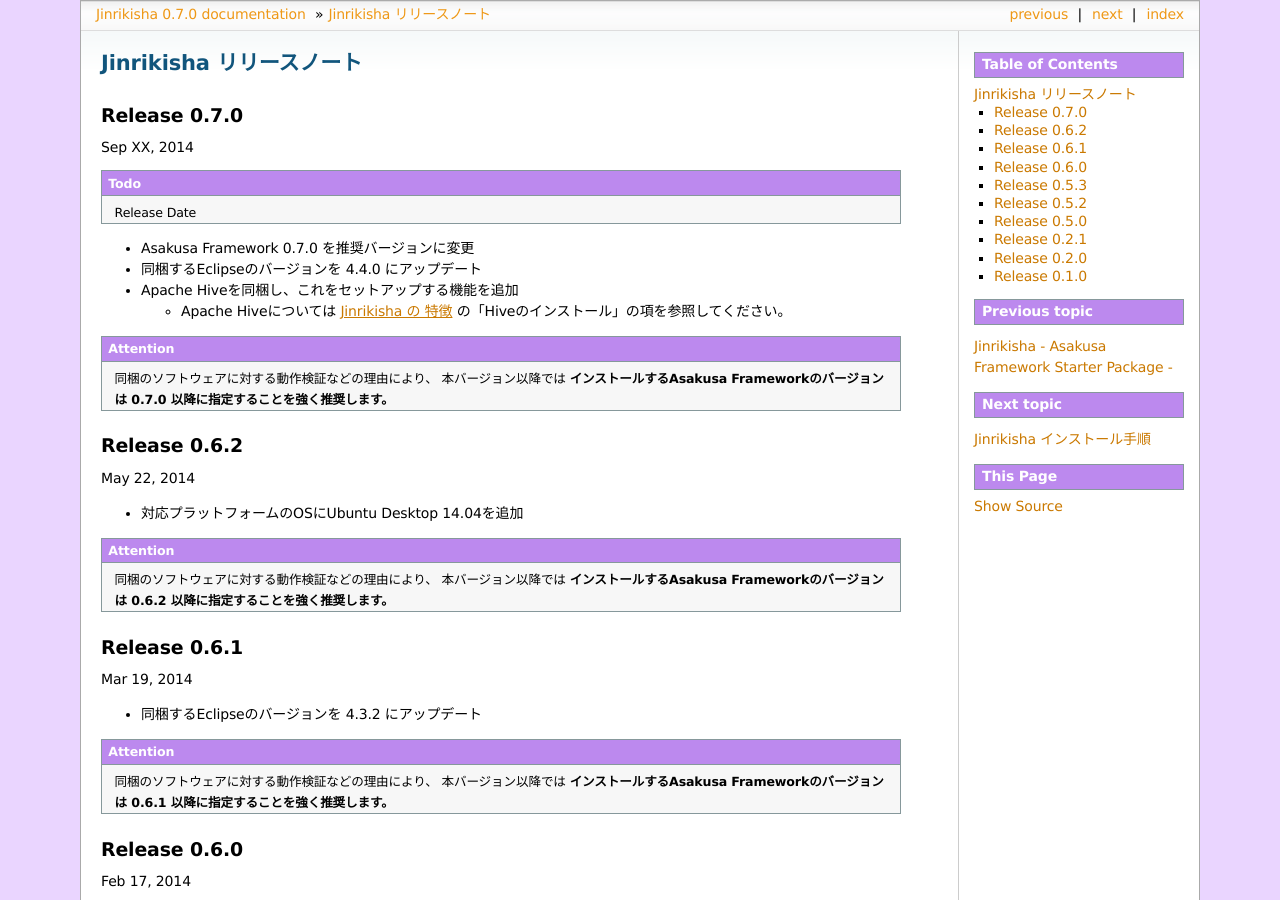
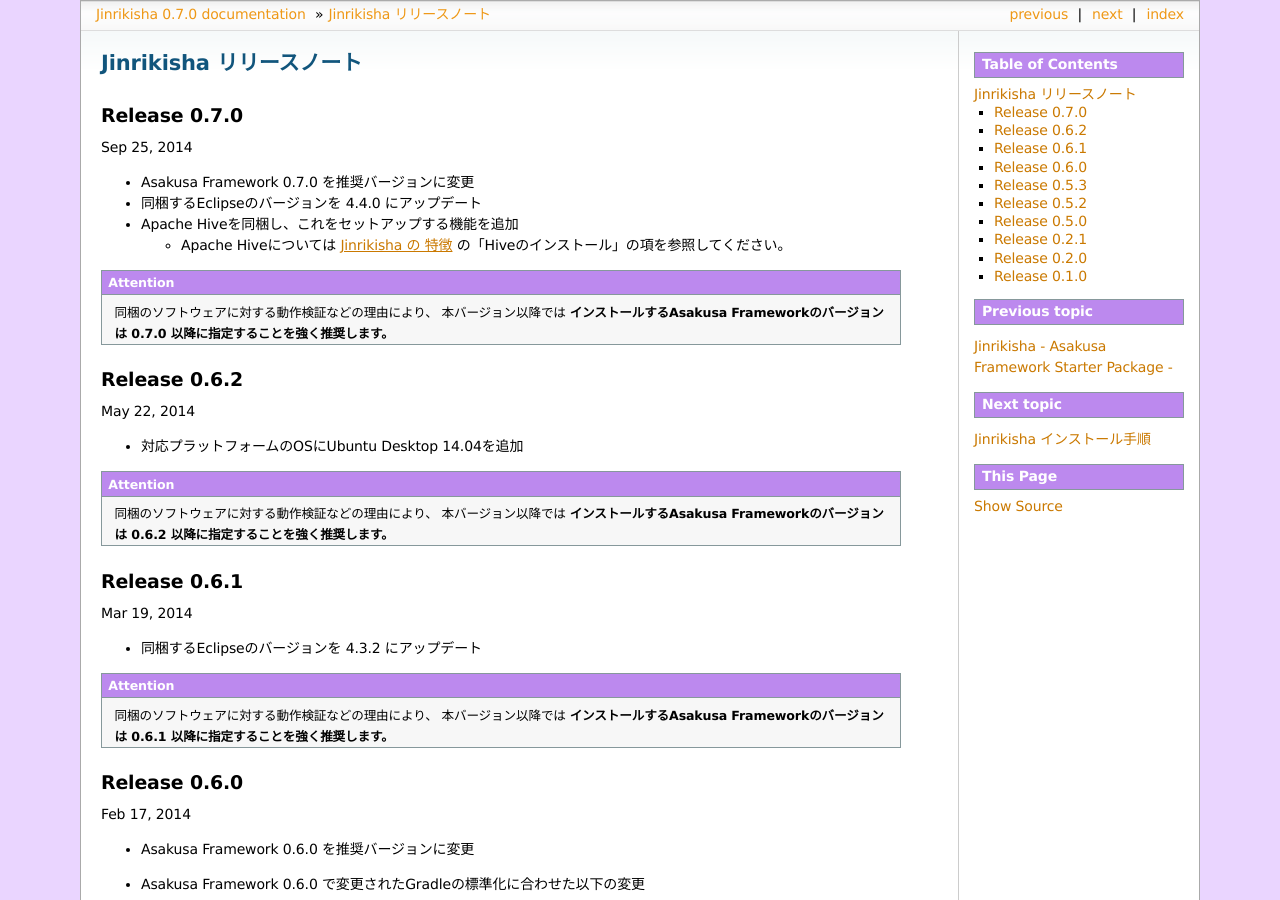
Before and after one commit to asakusafw/asakusafw-starter, a Sphinx documentation site: the page built from jinrikisha/docs/ja/source/release-notes.rst, in a window 1280 px wide and 900 px high. Built offline with Sphinx 7.4.7, drawn with Linux system fonts in a browser that asks for light colours; formulas are drawn with MathJax 3.

Commit message:
Fixed version 0.7.0 release date.

```diff
--- a/jinrikisha/docs/ja/source/release-notes.rst
+++ b/jinrikisha/docs/ja/source/release-notes.rst
@@ -6,9 +6,7 @@
 
 Release 0.7.0
 =============
-Sep XX, 2014
-
-..  todo:: Release Date
+Sep 25, 2014
 
 * Asakusa Framework 0.7.0 を推奨バージョンに変更
 * 同梱するEclipseのバージョンを 4.4.0 にアップデート
--- a/jinrikisha/docs/ja/source/shafu.rst
+++ b/jinrikisha/docs/ja/source/shafu.rst
@@ -37,7 +37,7 @@
       - 推奨環境
     * - Java
       - Open JDK
-      - JDK6 / JDK7
+      - JDK7
       - 基本的な動作確認のみ
     * - OS
       - Ubuntu Desktop (32bit/64bit)
```
